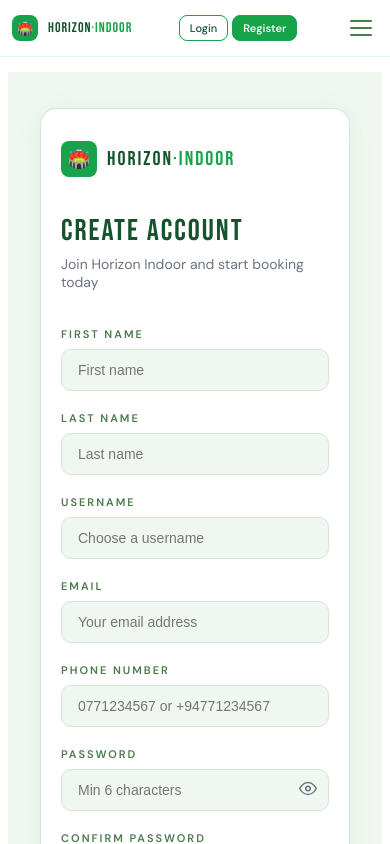
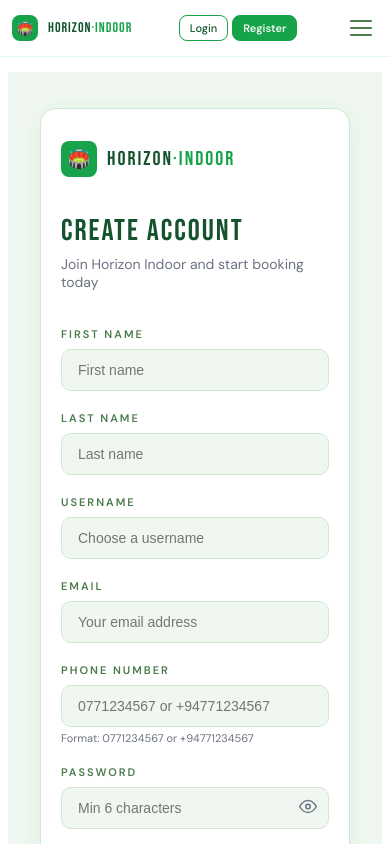
Before and after one commit to Aadhilnasir/horizon-indoor-frontend, a React (Vite) app: page /register in a window 390 px wide. Shown: the top 844 px of the page. Built offline with nearby package versions, Linux system fonts and the light colour scheme.

Commit message:
fix phone validation for +94 format

```diff
--- a/src/pages/Register.jsx
+++ b/src/pages/Register.jsx
@@ -67,9 +67,9 @@
     }
     if (!/\S+@\S+\.\S+/.test(email)) { setError("Please enter a valid email."); return; }
 
-    // Phone validation — Sri Lanka format
+    // Phone validation — Sri Lanka format (local or international, spaces allowed)
     const cleanPhone = phone.replace(/\s+/g, "");
-    const sriLankaPhone = /^(\+94[0-9]{9}|0[0-9]{9})$/;
+    const sriLankaPhone = /^(\+94[\d]{9}|0[\d]{9})$/;
     if (!sriLankaPhone.test(cleanPhone)) {
       setError("Enter a valid Sri Lanka phone number (e.g. 0771234567 or +94771234567)"); return;
     }
@@ -141,7 +141,7 @@
             value={form.email} onChange={set("email")} onFocus={focus("email")} onBlur={blur} />
         </div>
 
-        {/* Phone */}
+        {/* Phone — maxLength 20 to allow +94 format with spaces */}
         <div style={S.fw}>
           <label style={S.label}>Phone Number</label>
           <input style={inp("phone")} type="tel" placeholder="0771234567 or +94771234567"
@@ -150,7 +150,10 @@
               const val = e.target.value.replace(/[^\d+\s]/g, "");
               setForm(f => ({ ...f, phone: val }));
             }}
-            onFocus={focus("phone")} onBlur={blur} maxLength={15} />
+            onFocus={focus("phone")} onBlur={blur} maxLength={20} />
+          <div style={{ fontSize:11, color:"#6b7280", marginTop:4 }}>
+            Format: 0771234567 or +94771234567
+          </div>
         </div>
 
         {/* Password */}
```
